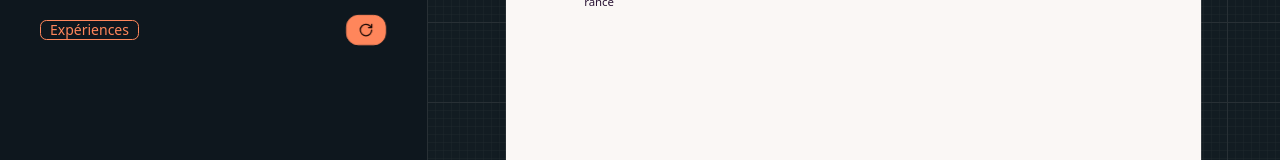
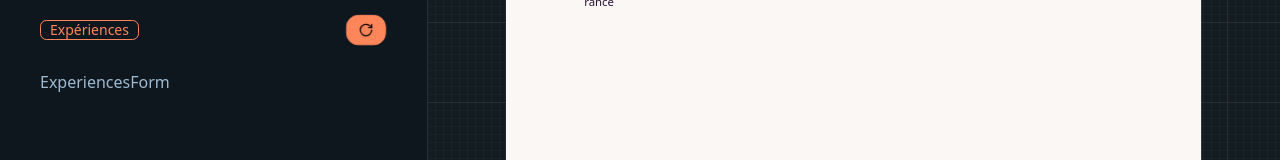
Before and after one commit to noelfoka/cd-pdf-creator, a Next.js app: page / in a window 1280 px wide. Shown: the part 538-698 px from the top of the page. Built offline with nearby package versions, Linux system fonts and the light colour scheme.

Commit message:
use presets

```diff
--- a/app/page.tsx
+++ b/app/page.tsx
@@ -4,9 +4,10 @@ import { Eye, RotateCw } from "lucide-react";
 import Image from "next/image";
 import PersonalDetailsForm from "./components/PersonalDetailsForm";
 import { useState } from "react";
-import { PersonalDetails } from "@/type";
-import { personalDetailsPreset } from "@/presets";
+import { Experience, PersonalDetails } from "@/type";
+import { experiencesPreset, personalDetailsPreset } from "@/presets";
 import CVPreview from "./components/CVPreview";
+import ExperiencesForm from "./components/ExperiencesForm";
 
 export default function Home() {
   // Variables d'etat
@@ -17,6 +18,7 @@ export default function Home() {
   const [file, setFile] = useState<File | null>(null);
   const [theme, setTheme] = useState<string>("cupcake");
   const [zoom, setZoom] = useState<number>(163);
+  const [experience, setExperience] = useState<Experience[]>(experiencesPreset);
 
   const themes = [
     "light",
@@ -109,6 +111,12 @@ export default function Home() {
                   <RotateCw className="w-4" />
                 </button>
               </div>
+
+              <ExperiencesForm
+                experience={experience}
+                setExperience={setExperience}
+              />
+
             </div>
           </div>
 
```
Also changed, not shown: app/components/ExperiencesForm.tsx (+7 -1 lines).
